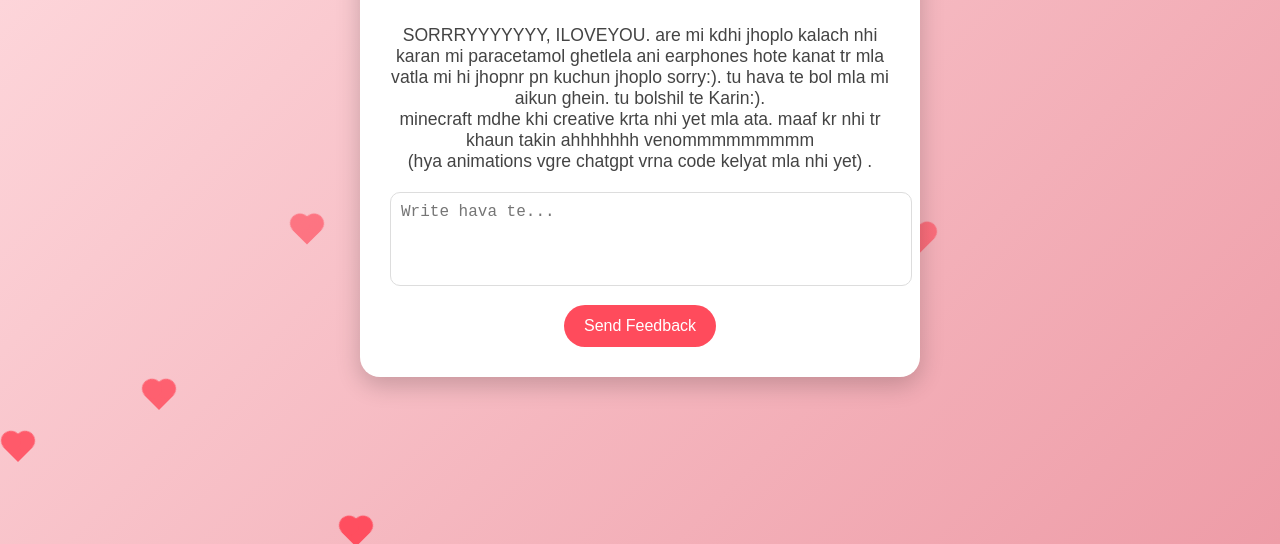
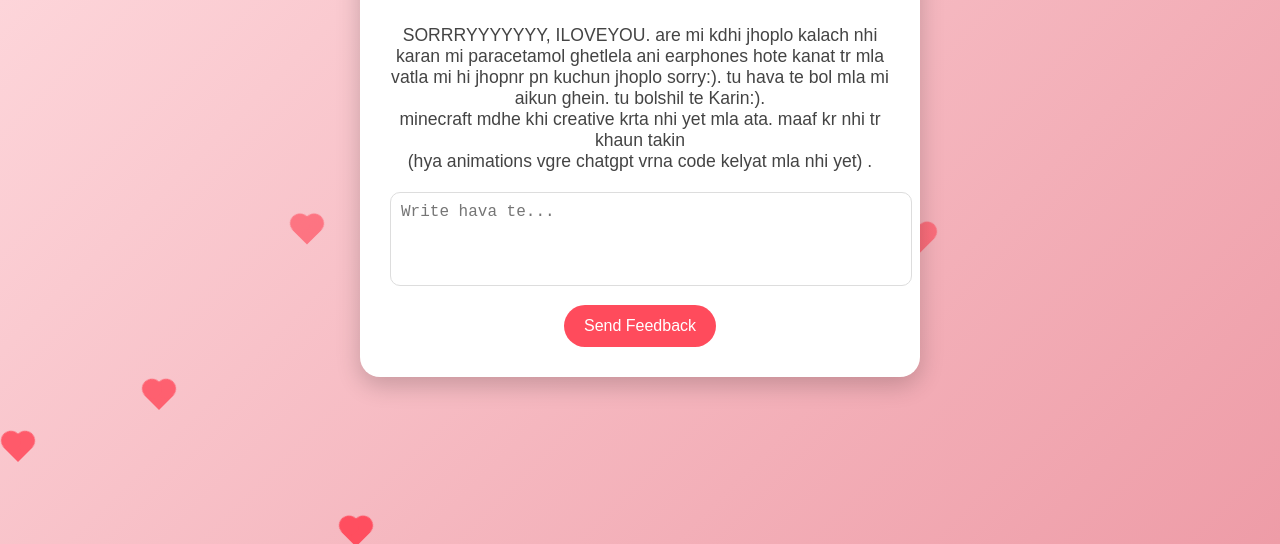
Before and after one commit to elgoat8/sorry-aasthha, a plain HTML site: page index.html in a window 1280 px wide. Shown: the part 256-800 px from the top of the page. Drawn offline with Linux system fonts and the light colour scheme.

Commit message:
index.html

```diff
--- a/index.html
+++ b/index.html
@@ -125,7 +125,7 @@
 
   <div class="card">
     <h1>Sorry Aastha ❤️</h1>
-    <p>SORRRYYYYYYY, ILOVEYOU. are mi kdhi jhoplo kalach nhi karan mi paracetamol ghetlela ani earphones hote kanat tr mla vatla mi hi jhopnr pn kuchun jhoplo sorry:). tu hava te bol mla mi aikun ghein. tu bolshil te Karin:). <br>minecraft mdhe khi creative krta nhi yet mla ata. maaf kr nhi tr khaun takin ahhhhhhh venommmmmmmmm <br> (hya animations vgre chatgpt vrna code kelyat mla nhi yet)
+    <p>SORRRYYYYYYY, ILOVEYOU. are mi kdhi jhoplo kalach nhi karan mi paracetamol ghetlela ani earphones hote kanat tr mla vatla mi hi jhopnr pn kuchun jhoplo sorry:). tu hava te bol mla mi aikun ghein. tu bolshil te Karin:). <br>minecraft mdhe khi creative krta nhi yet mla ata. maaf kr nhi tr khaun takin <br> (hya animations vgre chatgpt vrna code kelyat mla nhi yet)
      .</p>
 
     <form action="https://formspree.io/f/xwpnjdvp" method="POST">
```
